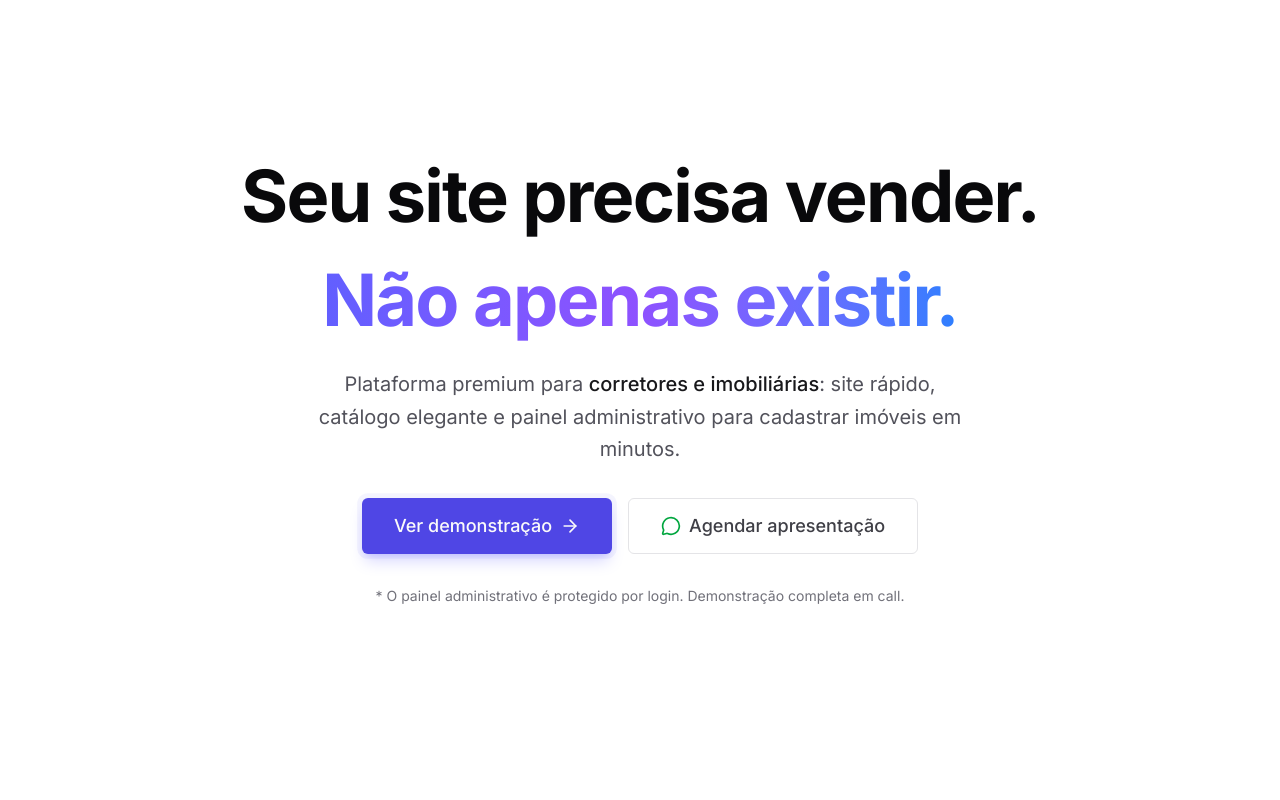
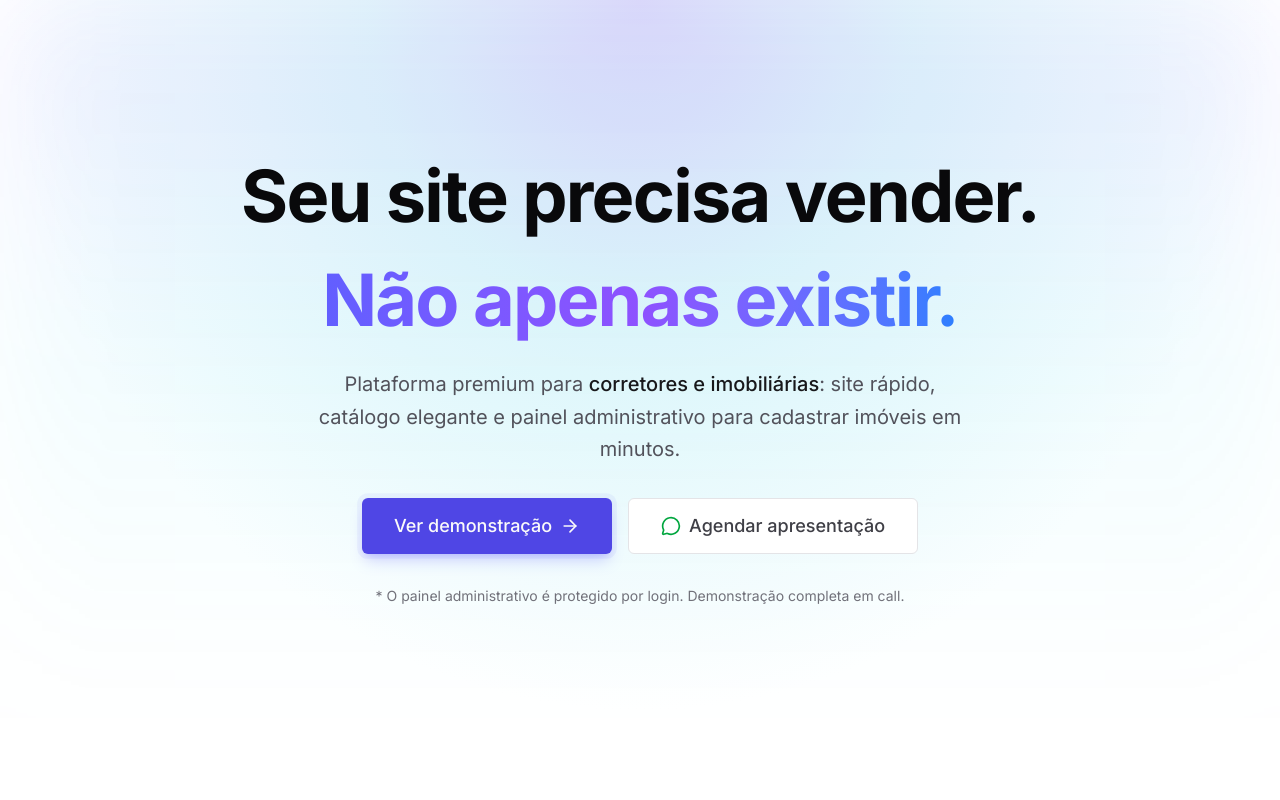
Before and after one commit to arynelson11/Landing-Page-Demo-Hub, a Next.js app: page / in a window 1280 px wide. Shown: the top 800 px of the page. Built offline with nearby package versions, Linux system fonts and the light colour scheme.

Commit message:
feat: enhance hero background with premium radial gradient

```diff
--- a/components/sections/hero.tsx
+++ b/components/sections/hero.tsx
@@ -7,9 +7,9 @@ import Link from "next/link";
 
 export function Hero() {
     return (
-        <section className="relative flex flex-col items-center justify-center px-4 pt-32 pb-20 text-center md:pt-40 md:pb-28 overflow-hidden">
-            {/* Subtle radial gradient background */}
-            <div className="absolute inset-0 -z-10 bg-[radial-gradient(ellipse_at_top,_var(--tw-gradient-stops))] from-[#EFF6FF] via-white to-white opacity-70"></div>
+        <section className="relative flex flex-col items-center justify-center px-4 pt-32 pb-20 text-center md:pt-40 md:pb-28 overflow-hidden bg-[radial-gradient(ellipse_at_top,_rgba(79,70,229,0.18)_0%,_rgba(6,182,212,0.10)_30%,_rgba(255,255,255,1)_70%)]">
+            {/* Decorative Layer */}
+            <div className="absolute inset-0 bg-gradient-to-b from-indigo-500/10 via-cyan-400/5 to-transparent blur-3xl pointer-events-none"></div>
 
             <div className="max-w-4xl space-y-8 relative z-10">
                 {/* Headline Part 1 */}
```
